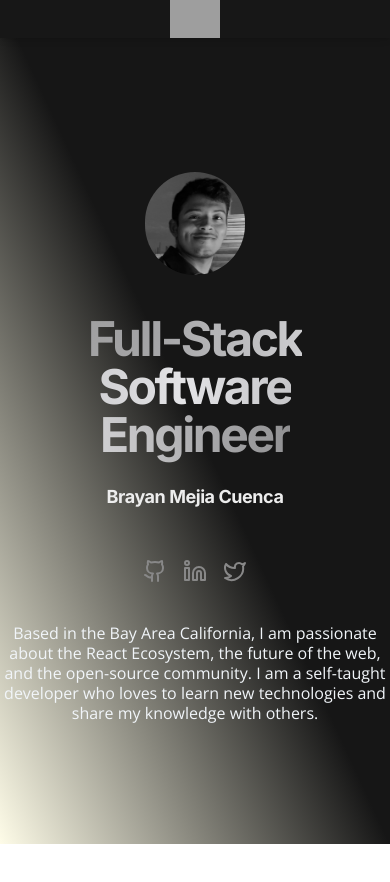
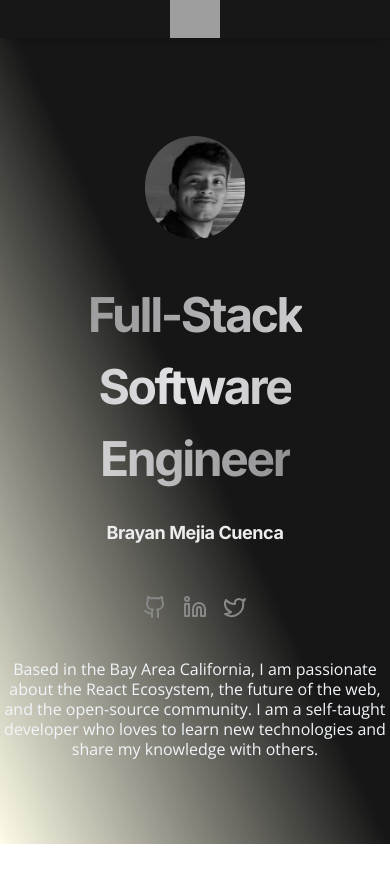
Before and after one commit to Mejiabrayan/portfolio-website, a Next.js app: page / in a window 390 px wide. Built offline with nearby package versions, Linux system fonts and the light colour scheme; grey boxes are pictures that could not be loaded.

Commit message:
refactored code, improve syntax and added new font class

```diff
--- a/src/components/ui/LargeHeading.tsx
+++ b/src/components/ui/LargeHeading.tsx
@@ -3,34 +3,34 @@ import { cn } from '@/lib/utils';
 import { cva, VariantProps } from 'class-variance-authority';
 
 const headingVariants = cva(
-  'text-gray-100 font-extrabold leading-tight tracking-tighter',
+  'font-heading text-gray-100 font-extrabold',
   {
     variants: {
       size: {
-        default: 'text-gray-100',
+        default: 'text-4xl md:text-5xl lg:text-6xl',
         lg: 'text-5xl md:text-6xl lg:text-7xl',
         sm: 'text-2xl md:text-3xl lg:text-4xl',
-        new: 'text-3xl md:text-3xl lg:text-4xl font-bold',
+        md: 'text-3xl md:text-3xl lg:text-4xl',
       },
       textColor: {
         default: 'text-gray-100',
-        primary: 'text-indigo-500 dark:text-indigo-400',
-        secondary: 'text-green-500 dark:text-green-400',
-        accent: 'text-pink-500 dark:text-pink-400',
       },
       align: {
         default: 'text-center',
         center: 'text-center',
       },
       lineHeight: {
-        '99': 'leading-99',
+        'normal': 'leading-normal',
+        'tight': 'leading-tight',
+        'loose': 'leading-loose',
+        'extra-loose': 'leading-loose', // Add a new line height variant
       },
     },
     defaultVariants: {
       size: 'default',
       textColor: 'default',
       align: 'default',
-      lineHeight: '99',
+      lineHeight: 'normal',
     },
   }
 );
```
